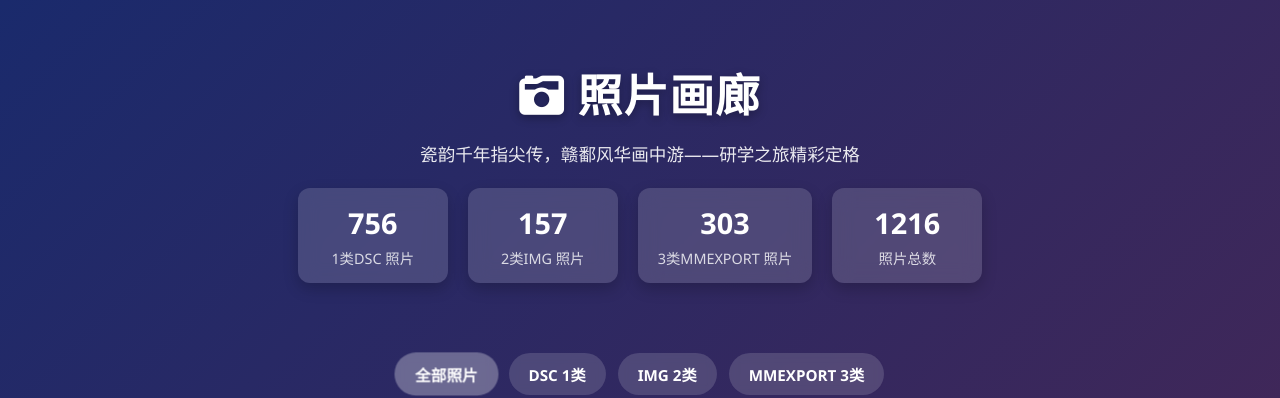
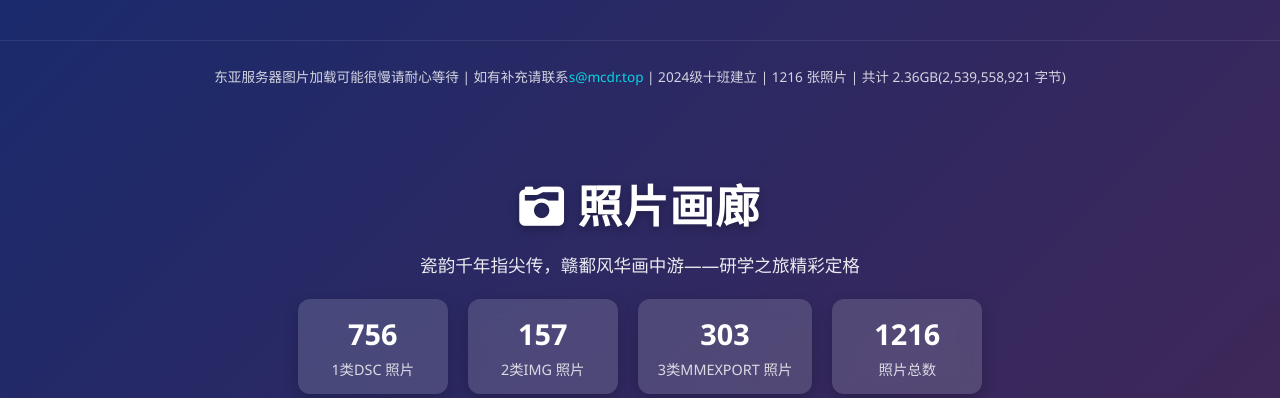
Before and after one commit to tmmovo/photo_share, a plain HTML site: page index.html in a window 1280 px wide. Shown: the top 398 px of the page. Drawn offline with Linux system fonts and the light colour scheme.

Commit message:
Update index.html

```diff
--- a/index.html
+++ b/index.html
@@ -427,6 +427,9 @@
     </style>
 </head>
 <body>
+    <footer>
+        <p>东亚服务器图片加载可能很慢请耐心等待 | 如有补充请联系<span onclick="copyToClipboard('s@mcdr.top')" style="color: aqua;cursor: copy;">s@mcdr.top</span> | 2024级十班建立 | <span id="footer-count">1221</span> 张照片 | 共计 <span id="footer-count">2.36GB(2,539,558,921 字节)</span></p>
+    </footer>
     <div class="container">
         <header>
             <h1><i class="fas fa-camera-retro"></i> 照片画廊</h1>
```
